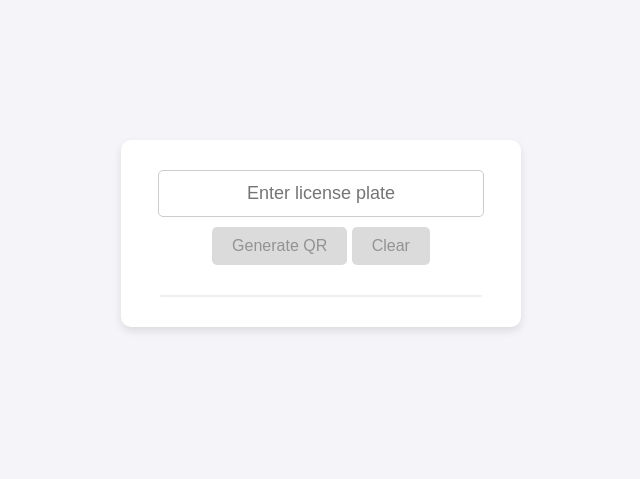
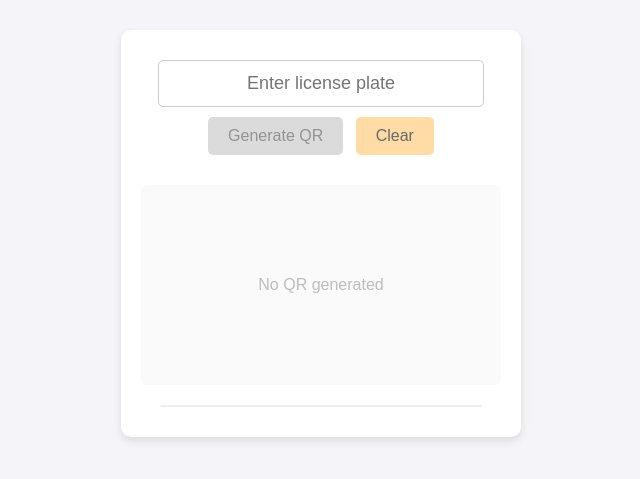
Before and after one commit to petralli/lpr-simulator, a plain HTML site: page index.html in a window 1280 px wide. Shown: the part 167-646 px from the top of the page, without its empty margins (319-959 px from the left). Drawn offline with Linux system fonts and the light colour scheme.

Commit message:
Clear button color & place holder

```diff
--- a/styles.css
+++ b/styles.css
@@ -35,7 +35,7 @@ input {
 }
 
 button {
-    background-color: #007BFF;
+  background-color: #007bff;
   color: white;
   border: none;
   padding: 10px 20px;
@@ -53,6 +53,25 @@ button:hover {
   display: flex;
   justify-content: center;
   align-items: center;
+}
+
+/* Keep QR area height stable and show placeholder when empty */
+#qrcode {
+  min-height: 220px; /* ensures container doesn't jump when QR added/removed */
+  background-color: transparent;
+}
+
+/* Placeholder shown only when #qrcode has no children */
+#qrcode:empty::before {
+  content: "No QR generated";
+  color: #bdbdbd;
+  display: flex;
+  justify-content: center;
+  align-items: center;
+  width: 100%;
+  height: 200px; /* same height as generated QR */
+  border-radius: 6px;
+  background: #fafafa;
 }
 
 #savedTexts {
@@ -78,7 +97,6 @@ button:hover {
   border-bottom: 1px solid #eee;
 }
 
-
 #savedTexts li:last-child {
   border-bottom: none;
 }
@@ -99,6 +117,17 @@ button:hover {
   flex-grow: 1;
 }
 
+/* Clear button specific styling (light orange) */
+#clearBtn {
+  background-color: #ffcc80;
+  color: #2b2b2b;
+  margin-left: 8px;
+}
+
+#clearBtn:hover {
+  background-color: #ffb74d;
+}
+
 button:disabled {
   background-color: #cccccc; /* Colore di sfondo grigio */
   color: #666666; /* Colore del testo grigio scuro */
```
Lines whose indentation alone changed are shown as unchanged.
